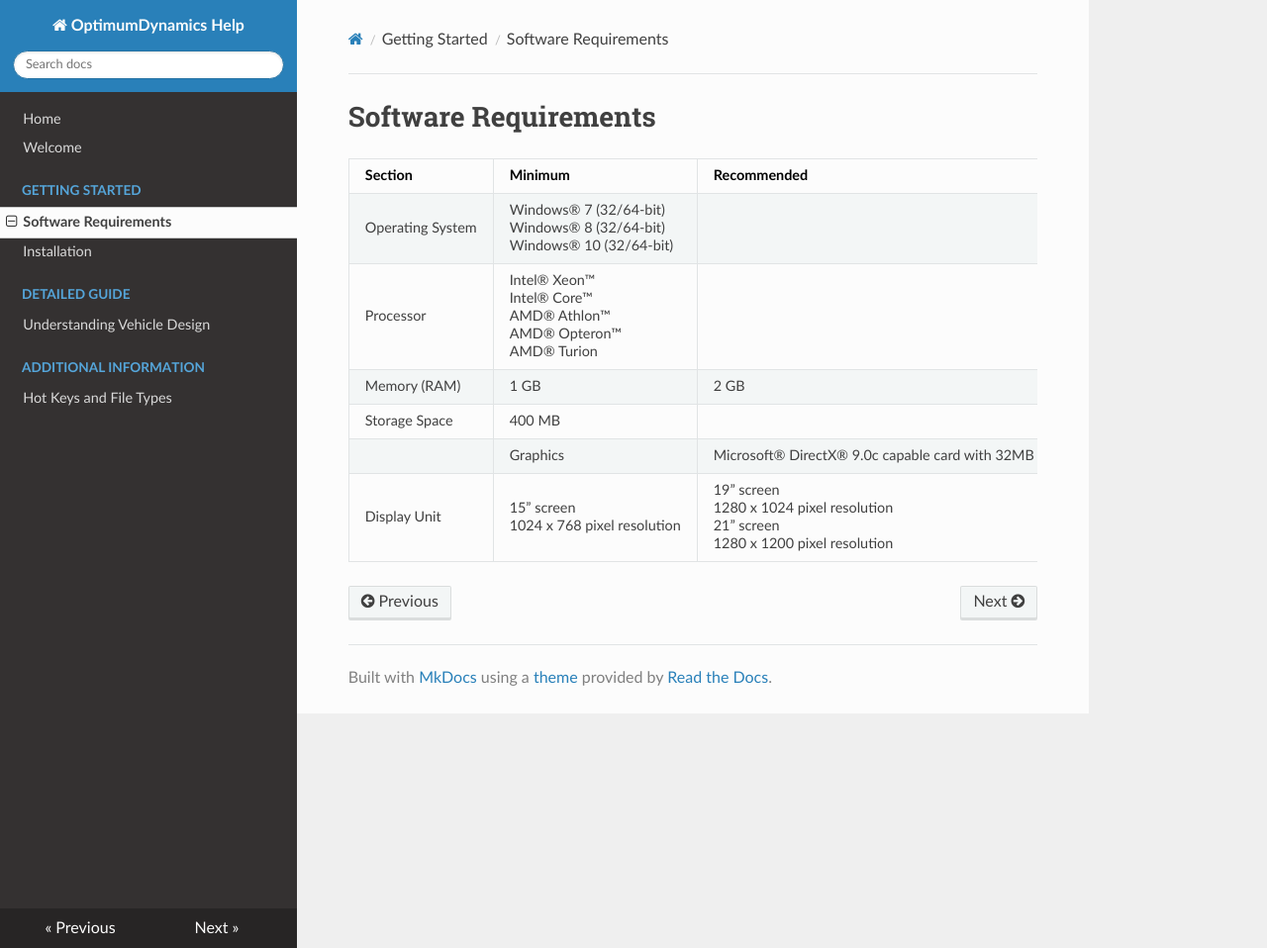
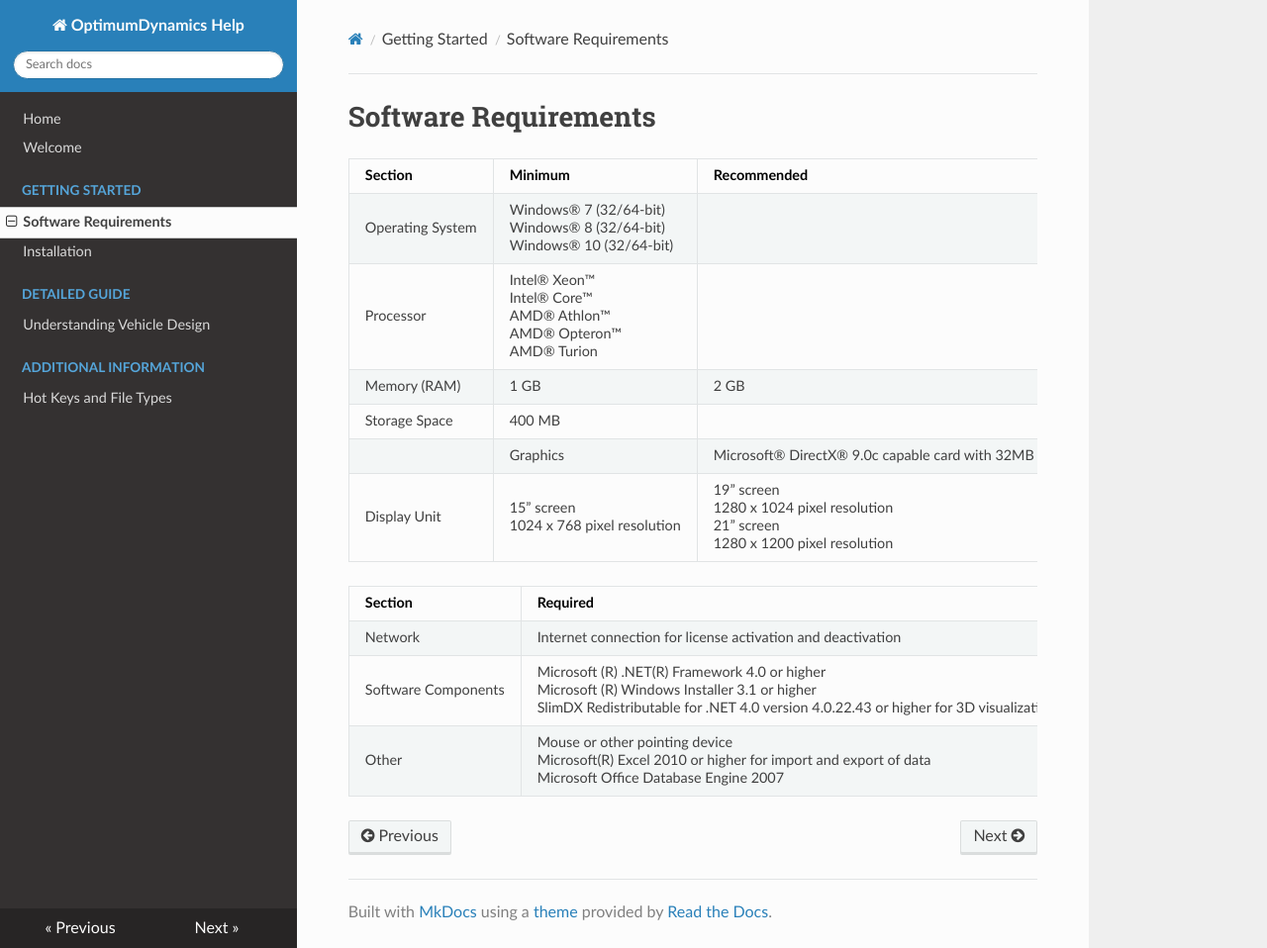
Before and after one commit to OptimumG/OptimumDynamicsHelp, an MkDocs documentation site: the page built from docs/1_Getting_Started/1_Software_Requirements.md, in a window 1280 px wide and 958 px high. Shown: the whole window at 99% size. Built offline with MkDocs 1.6.1, drawn with Linux system fonts in a browser that asks for light colours; nearby versions of some CDN libraries.

Commit message:
Added table

```diff
--- a/docs/1_Getting_Started/1_Software_Requirements.md
+++ b/docs/1_Getting_Started/1_Software_Requirements.md
@@ -7,3 +7,9 @@ Memory (RAM)|	1 GB|	2 GB
 Storage Space	|400 MB	|
 |Graphics	|Microsoft® DirectX® 9.0c capable card with 32MB RAM|Microsoft® DirectX® 9.0c capable card with 32MB RAM|Microsoft® DirectX® 9.0c capable NVIDIA® GeForce® <br>ATI® Radeon® with 128MB RAM
 Display Unit|15” screen<br>1024 x 768 pixel resolution|19” screen<br>1280 x 1024 pixel resolution<br>21” screen<br>1280 x 1200 pixel resolution
+
+Section|    Required
+-      | -
+Network |Internet connection for license activation and deactivation
+Software Components |Microsoft (R) .NET(R) Framework 4.0 or higher<br>Microsoft (R) Windows Installer 3.1 or higher <br>SlimDX Redistributable for .NET 4.0 version 4.0.22.43 or higher for 3D visualization
+Other   |Mouse or other pointing device<br>Microsoft(R) Excel 2010 or higher for import and export of data<br>Microsoft Office Database Engine 2007
```
